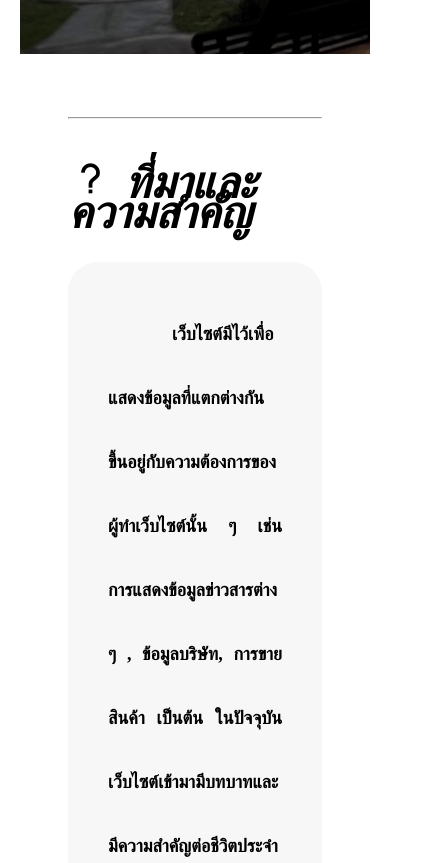
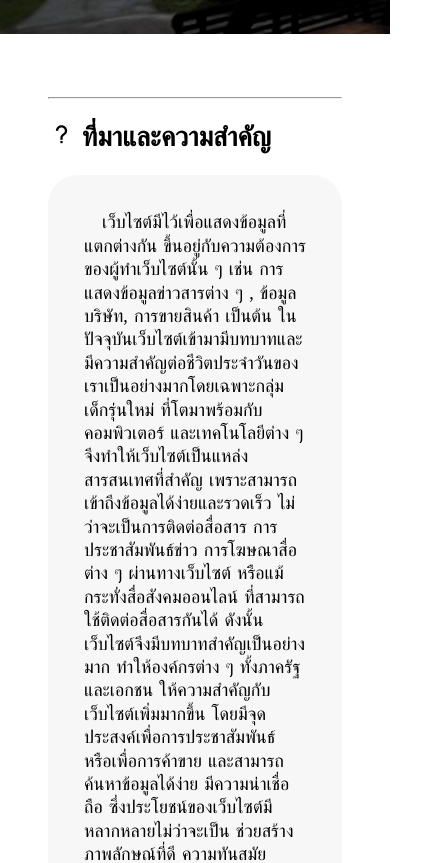
Before and after one commit to Constrlla/PHOTHOS, a React (Vite) app in the folder frontend/: page /about in a window 390 px wide. Shown: the part 960-1823 px from the top of the page, 440 px wide, since content can reach past the window. Built offline with nearby package versions, Linux system fonts and the light colour scheme; sample sign-in values are in the browser's storage.

Commit message:
Update page.css

```diff
--- a/frontend/src/page.css
+++ b/frontend/src/page.css
@@ -102,6 +102,7 @@
         .expand-button {
             width: 100%;
             font-size: 16px;
+            margin-bottom: 1rem;
         }
 
         .rating-form {
@@ -116,16 +117,14 @@
             margin-left: 0;
         }
 
-    .about-container,
         .about-session,
         .paragraph-1 {
-        padding: 20px;
-        font-size: 12px;
-        line-height: 1.5rem;
+            padding: 1em;
+            font-size: clamp(10px, 40%, 16px);
         }
 
         .about-header {
-        font-size: 2.5rem;
+            font-size: 2.5em;
             padding: 1rem;
         }
 
@@ -147,15 +146,6 @@
 
         }
 
-    .login-form {
-        margin-top: 2rem;
-        margin-bottom: 2rem;
-    }
-
-    .login-form form {
-        width: 90%;
-        padding: 20px;
-    }
 
         .edit-form {
             flex-wrap: wrap;
@@ -308,8 +298,9 @@ body{
     }
 
     .purposes{
-    line-height: 4rem;
-    font-size: 20px;
+        line-height: 2rem;
+        font-size: .5em;
+        font-weight: 200;
     }
 
     .about-session{
@@ -321,18 +312,31 @@ body{
     }
 
     .about-session h2{
-    font-style: italic;
+        font-size: .9em;
+        font-weight: bold;
     }
 
     .paragraph-1{
         background-color: rgb(247, 247, 247);
         width: 100%;
-    padding: 40px;
-    text-indent: 4rem;
+        padding: 2em;
+        text-indent: 1em;
         border-radius: 30px;
-    font-size: 18px;
-    line-height: 4rem;
+        font-size: .6em;
+        line-height: 1.3em;
         word-spacing: .1rem;
+        margin-bottom: 2rem;
+        font-family:Cloud;
+        font-weight: 100;
+    }
+
+    .form-title h2{
+        font-size: .7em;
+    }
+
+    .form-frame{
+        width: 25rem;
+        height: 30em;
     }
 
     .about-image-container{
@@ -365,16 +369,10 @@ body{
         padding: 1rem 2rem;
         background: rgba(0, 0, 0, 0.2);
         border-radius: 10px;
-    font-size: 100px;
+        font-size: 4em;
         font-weight: bold;
         text-shadow: white 2px 2px 40px;
         font-family: 'Gill Sans', 'Gill Sans MT', Calibri, 'Trebuchet MS', sans-serif;
-}
-
-.paragraph-1{
-    text-align: justify;
-    text-justify: distribute;
-    margin-bottom: 2rem;
     }
 
     .vignette{
@@ -443,20 +441,27 @@ margin-right: .75rem;
     }
 
     .login-form form{
-    padding: 30px;
+        padding: 0 4em;
         color:white;
         background-color: rgba(0, 0, 0, 0.7);
         border:2px solid white;
         border-radius: 15px;
-    width: 500px;
         display: flex;
         flex-direction: column;
         align-items: center;
         box-shadow:#ffffff 1px 2px 50px;
     }
 
+    .login-form form input[type='text']{
+        width: 60%;
+    }
+
+    .login-form form input[type='password']{
+        width: 60%;
+    }
+
     .login-form form input[type='submit']{
-    width: 150px;
+        width: 5em;
         margin-right: 2rem;
         padding:10px;
         background:black;
@@ -466,7 +471,7 @@ margin-right: .75rem;
     }
 
     .login-form form input[type='reset']{
-    width: 150px;
+        width: 5em;
         padding:10px;
         background:black;
         color:white;
@@ -820,8 +825,9 @@ height: 3rem;
         position: relative;
         background:rgb(0, 0, 0);
         color:white;
-    padding-top:3rem;
+        padding:2em 0em;
         width:100%;
+        font-size: 0.75em;
         box-shadow: 0 50vh 0 50vh black;
         display: flex;
         justify-content: center;
```
Lines whose indentation alone changed are shown as unchanged.
